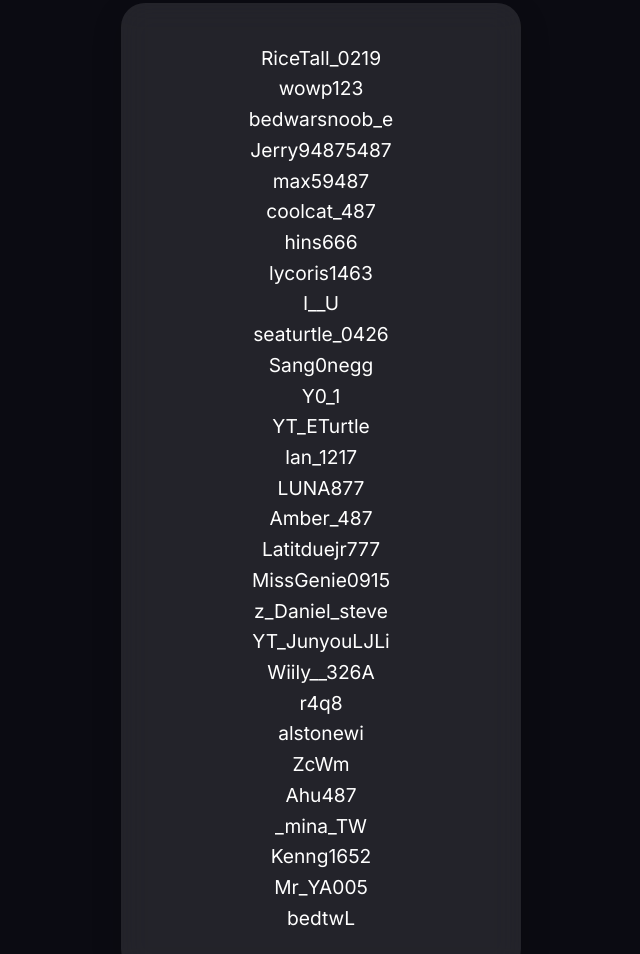
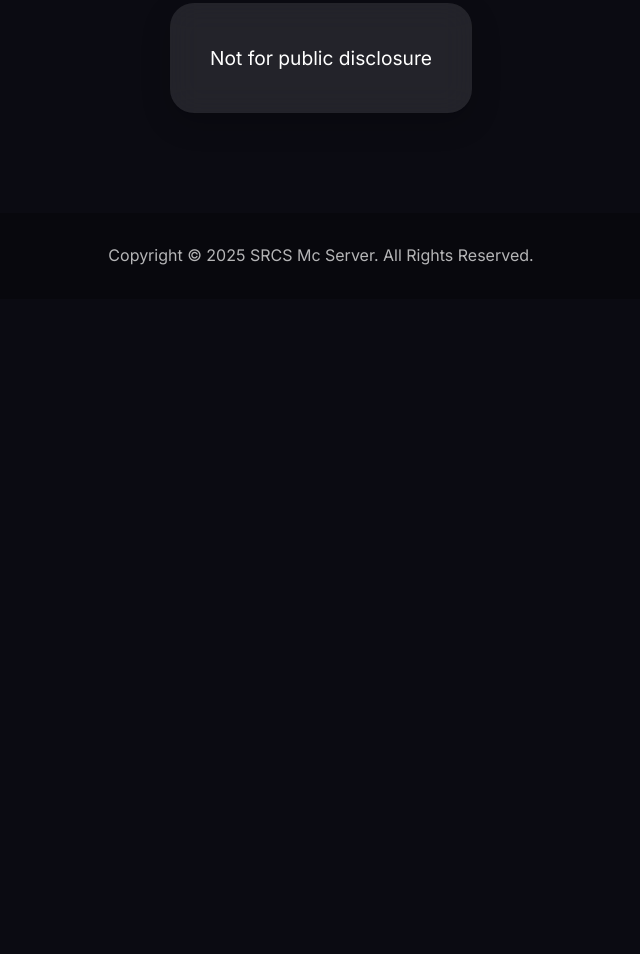
Before and after one commit to r4q8/SRCSwebsite, a plain HTML site: page index.html in a window 1280 px wide. Shown: the part 2201-3155 px from the top of the page, without its empty margins (319-959 px from the left). After the commit the page ends 2500 px from the top, so only its background shows below. Drawn offline with Linux system fonts and the light colour scheme.

Commit message:
whitelis is in private mode

```diff
--- a/css/style.css
+++ b/css/style.css
@@ -255,8 +255,8 @@ body.light-mode {
 
 .whitelist-card {
   position: relative;
-  width: 400px;
-  min-height: 500px;
+  width: auto;
+  min-height: auto;
   background: var(--card-bg);
   border: 1px solid var(--card-border);
   border-radius: 24px;
--- a/index.html
+++ b/index.html
@@ -80,35 +80,7 @@
   <h1 class="section-title" data-en="Server Whitelist" data-zh="伺服器白名單列表">Server Whitelist</h1>
   <div class="whitelist-container">
     <div class="whitelist-card">
-      <div>RiceTall_0219</div>
-      <div>wowp123</div>
-      <div>bedwarsnoob_e</div>
-      <div>Jerry94875487</div>
-      <div>max59487</div>
-      <div>coolcat_487</div>
-      <div>hins666</div>
-      <div>lycoris1463</div>
-      <div>I__U</div>
-      <div>seaturtle_0426</div>
-      <div>Sang0negg</div>
-      <div>Y0_1</div>
-      <div>YT_ETurtle</div>
-      <div>Ian_1217</div>
-      <div>LUNA877</div>
-      <div>Amber_487</div>
-      <div>Latitduejr777</div>
-      <div>MissGenie0915</div>
-      <div>z_Daniel_steve</div>
-      <div>YT_JunyouLJLi</div>
-      <div>Wiily__326A</div>
-      <div>r4q8</div>
-      <div>alstonewi</div>
-      <div>ZcWm</div>
-      <div>Ahu487</div>
-      <div>_mina_TW</div>
-      <div>Kenng1652</div>
-      <div>Mr_YA005</div>
-      <div>bedtwL</div>
+      <div data-en="Not for public disclosure" data-zh="暫不公開">暫不公開</div>
     </div>
   </div>
 </div>
@@ -126,6 +98,7 @@
     </div>
   </div>
 </footer>
+
 </body>
 
 </html>
```
